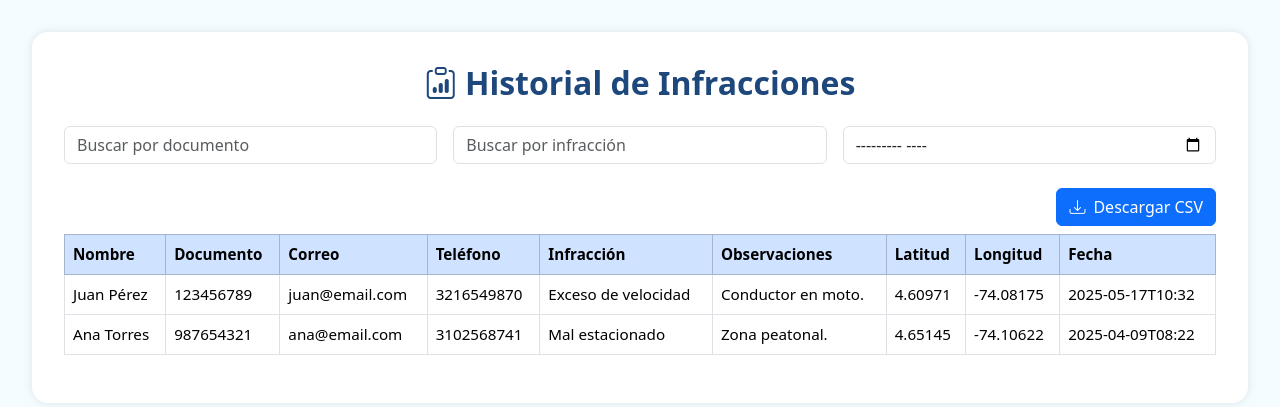
After one commit to liangreyes12/PrototipoApp-Infraccion, a Python web app: template templates/dashboard.html in a window 1280 px wide. The commit adds this page. Shown: the top 407 px of the page. Run offline with Jinja, Linux system fonts and the light colour scheme; the template is opened without the code that fills it, so the values that code supplies are empty; some libraries are stand-ins or nearby versions.

Commit message:
Coreccion de errores en el login.html y creación del dashboard.html.

```diff
--- /dev/null
+++ b/templates/dashboard.html
@@ -0,0 +1,176 @@
+<!DOCTYPE html>
+<html lang="es">
+<head>
+  <meta charset="UTF-8" />
+  <meta name="viewport" content="width=device-width, initial-scale=1.0"/>
+  <title>Dashboard Admin</title>
+  <link rel="stylesheet" href="https://cdn.jsdelivr.net/npm/bootstrap@5.3.3/dist/css/bootstrap.min.css">
+  <link rel="stylesheet" href="https://cdn.jsdelivr.net/npm/bootstrap-icons@1.11.3/font/bootstrap-icons.css">
+  <link rel="icon" href="../img/history.ico" type="image/x-icon">
+  <script src="https://cdn.jsdelivr.net/npm/sweetalert2@11"></script>
+  <style>
+    body {
+      background: #ebfaff7e;
+    }
+
+    .dashboard {
+      max-width: 95%;
+      margin: 2rem auto;
+      background: #fff;
+      padding: 2rem;
+      border-radius: 1rem;
+      box-shadow: 0 0 10px rgba(0,0,0,0.1);
+    }
+    h2 {
+      color: rgb(30, 71, 124);
+      font-weight: bold;
+    }
+    table {
+      font-size: 0.95rem;
+    }
+    .btn-primary {
+      display: flex;
+      align-items: center;
+      gap: 0.5rem;
+    }
+  </style>
+</head>
+<body>
+
+<div class="dashboard">
+  <h2 class="text-center mb-4"><i class="bi bi-clipboard-data"></i> Historial de Infracciones</h2>
+
+  <!-- Filtros -->
+  <div class="row mb-4 g-3">
+    <div class="col-md-4">
+      <input type="text" id="filtroDocumento" class="form-control" placeholder="Buscar por documento">
+    </div>
+    <div class="col-md-4">
+      <input type="text" id="filtroInfraccion" class="form-control" placeholder="Buscar por infracción">
+    </div>
+    <div class="col-md-4">
+      <input type="month" id="filtroMes" class="form-control">
+    </div>
+  </div>
+
+  <div class="d-flex justify-content-end mb-2">
+    <button class="btn btn-primary" onclick="descargarCSV()">
+      <i class="bi bi-download"></i> Descargar CSV
+    </button>
+  </div>
+
+  <!-- Tabla -->
+  <div class="table-responsive">
+    <table class="table table-bordered table-hover align-middle" id="tablaHistorial">
+      <thead class="table-primary">
+        <tr>
+          <th>Nombre</th>
+          <th>Documento</th>
+          <th>Correo</th>
+          <th>Teléfono</th>
+          <th>Infracción</th>
+          <th>Observaciones</th>
+          <th>Latitud</th>
+          <th>Longitud</th>
+          <th>Fecha</th>
+        </tr>
+      </thead>
+      <tbody id="contenidoTabla">
+        <!-- Aquí se insertan las filas dinámicamente -->
+      </tbody>
+    </table>
+  </div>
+</div>
+
+<script>
+  const registros = [
+    {
+      nombre: "Juan Pérez",
+      documento: "123456789",
+      correo: "juan@email.com",
+      telefono: "3216549870",
+      infraccion: "Exceso de velocidad",
+      observaciones: "Conductor en moto.",
+      latitud: "4.60971",
+      longitud: "-74.08175",
+      fecha: "2025-05-17T10:32"
+    },
+    {
+      nombre: "Ana Torres",
+      documento: "987654321",
+      correo: "ana@email.com",
+      telefono: "3102568741",
+      infraccion: "Mal estacionado",
+      observaciones: "Zona peatonal.",
+      latitud: "4.65145",
+      longitud: "-74.10622",
+      fecha: "2025-04-09T08:22"
+    }
+  ];
+
+  const cuerpoTabla = document.getElementById("contenidoTabla");
+
+  function cargarTabla(filtrados) {
+    cuerpoTabla.innerHTML = "";
+    filtrados.forEach(reg => {
+      const fila = document.createElement("tr");
+      for (const key of ["nombre", "documento", "correo", "telefono", "infraccion", "observaciones", "latitud", "longitud", "fecha"]) {
+        const celda = document.createElement("td");
+        celda.textContent = reg[key];
+        fila.appendChild(celda);
+      }
+      cuerpoTabla.appendChild(fila);
+    });
+  }
+
+  // Carga inicial
+  cargarTabla(registros);
+
+  // Filtros en vivo
+  document.getElementById("filtroDocumento").addEventListener("input", filtrar);
+  document.getElementById("filtroInfraccion").addEventListener("input", filtrar);
+  document.getElementById("filtroMes").addEventListener("input", filtrar);
+
+  function filtrar() {
+    const doc = document.getElementById("filtroDocumento").value.toLowerCase();
+    const infr = document.getElementById("filtroInfraccion").value.toLowerCase();
+    const mes = document.getElementById("filtroMes").value; // formato yyyy-mm
+
+    const resultado = registros.filter(r => {
+      return (
+        r.documento.toLowerCase().includes(doc) &&
+        r.infraccion.toLowerCase().includes(infr) &&
+        (!mes || r.fecha.startsWith(mes))
+      );
+    });
+
+    cargarTabla(resultado);
+  }
+
+  function descargarCSV() {
+    const filas = Array.from(cuerpoTabla.querySelectorAll("tr"));
+    if (filas.length === 0) {
+      Swal.fire("No hay datos para descargar", "", "warning");
+      return;
+    }
+
+    let csv = "Nombre,Documento,Correo,Teléfono,Infracción,Observaciones,Latitud,Longitud,Fecha\n";
+    filas.forEach(fila => {
+      const columnas = fila.querySelectorAll("td");
+      const filaCSV = Array.from(columnas).map(celda => `"${celda.textContent}"`).join(",");
+      csv += filaCSV + "\n";
+    });
+
+    const blob = new Blob([csv], { type: "text/csv;charset=utf-8;" });
+    const url = URL.createObjectURL(blob);
+    const enlace = document.createElement("a");
+    enlace.href = url;
+    enlace.download = "historial_infracciones.csv";
+    enlace.click();
+
+    Swal.fire("Descarga completada", "El historial se ha descargado como CSV", "success");
+  }
+</script>
+
+</body>
+</html>
--- a/templates/prueba.html
+++ b/templates/form.html
@@ -33,7 +33,7 @@
 
                     <!-- Número de documento -->
                     <label for="documento"><i class="bi bi-123"></i> Número de documento</label>
-                    <input type="text" id="documento" name="documento" required pattern="[0-9]{5,20}" title="Solo números (mínimo 5 dígitos)">
+                    <input type="text" id="documento" name="documento" required pattern="^[0-9]{5,20}$" title="Solo números enteros (5 a 20 dígitos)" inputmode="numeric">
 
                     <!-- Correo electrónico -->
                     <label for="correo"><i class="bi bi-envelope-fill"></i> Correo electrónico</label>
@@ -41,7 +41,7 @@
 
                     <!-- Teléfono -->
                     <label for="telefono"><i class="bi bi-telephone-fill"></i> Teléfono</label>
-                    <input type="text" id="telefono" name="telefono" required pattern="[0-9]{7,15}" title="Solo números (mínimo 7 dígitos)">
+                    <input type="text" id="telefono" name="telefono" required pattern="^\d{10}$" title="Debe contener exactamente 10 dígitos numéricos" inputmode="numeric">
 
                     <!-- Tipo de infracción -->
                     <label for="infraccion"><i class="bi bi-exclamation-triangle-fill"></i> Tipo de infracción</label>
```
Also changed, not shown: scripts/script.js (+19 -55 lines), css/dashboard.css (added), img/history.ico (added), scripts/dashboard.js (added), templates/index.html (renamed from templates/login.html).
